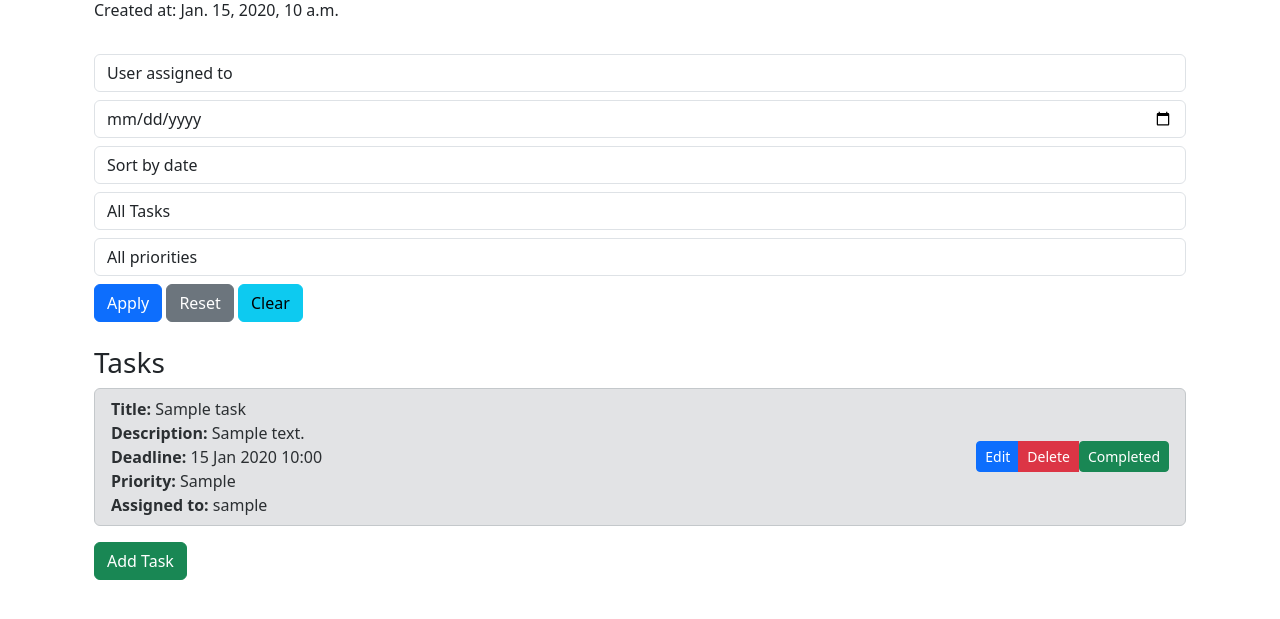
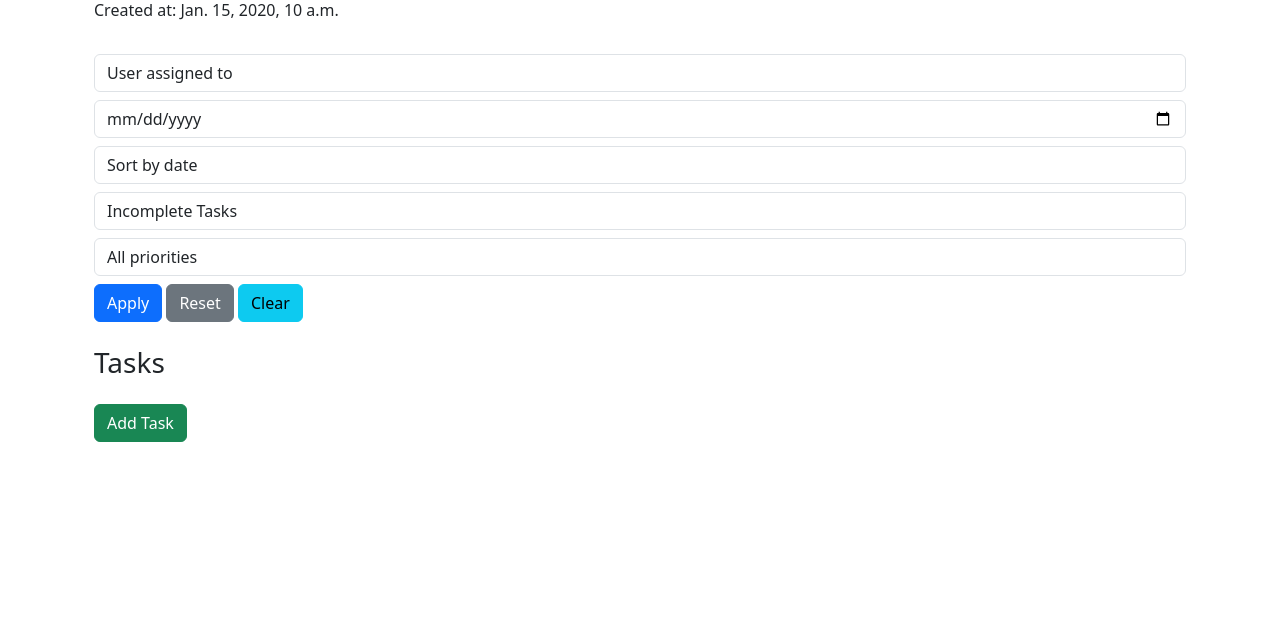
Before and after one commit to antoinegreuzard/task_manager, a Django app: page /task_list/1/ in a window 1280 px wide. Shown: the part 168-787 px from the top of the page. Run offline with Django 5.2, Linux system fonts and the light colour scheme; a user stored in the database is signed in; tables that the repository leaves empty hold one stand-in row (values such as "Sample post").

Commit message:
feat: hide complete task per default

```diff
--- a/task_manager/templates/task_manager/view_task_list.html
+++ b/task_manager/templates/task_manager/view_task_list.html
@@ -57,13 +57,19 @@
             <!-- Completion filter -->
             <div class="col-auto">
               <select id="completed" name="completed" class="form-control mb-2">
-                <option value="">All Tasks</option>
+                <option value=""
+                        {% if request.GET.completed == "" or not request.GET.completed %}selected{% endif %}>
+                  All Tasks
+                </option>
                 <option value="True" {% if request.GET.completed == "True" %}selected{% endif %}>Completed Tasks
                 </option>
-                <option value="False" {% if request.GET.completed == "False" %}selected{% endif %}>Incomplete Tasks
+                <option value="False"
+                        {% if request.GET.completed == "False" or not request.GET.completed %}selected{% endif %}>
+                  Incomplete Tasks
                 </option>
               </select>
             </div>
+
 
             <!-- Priority filter -->
             <div class="col-auto">
--- a/task_manager/views.py
+++ b/task_manager/views.py
@@ -154,15 +154,20 @@ class TaskListDetailView(LoginRequiredMixin, DetailView):
         user_id = self.request.GET.get('user_id')
         date = self.request.GET.get('date')
         sort_order = self.request.GET.get('sort', 'deadline')
-        completed = self.request.GET.get('completed')
+        completed = self.request.GET.get('completed', 'False')
         priority = self.request.GET.get('priority')
 
         if user_id:
             tasks = tasks.filter(assigned_to__id=user_id)
         if date:
             tasks = tasks.filter(deadline__date=date)
-        if completed in ['True', 'False']:
-            tasks = tasks.filter(completed=(completed == 'True'))
+        if completed == 'True':
+            tasks = tasks.filter(completed=True)
+        elif completed == 'False':
+            tasks = tasks.filter(completed=False)
+        else:
+            tasks = self.object.tasks.all()
+
         if sort_order:
             tasks = tasks.order_by(sort_order)
         if priority:
```
